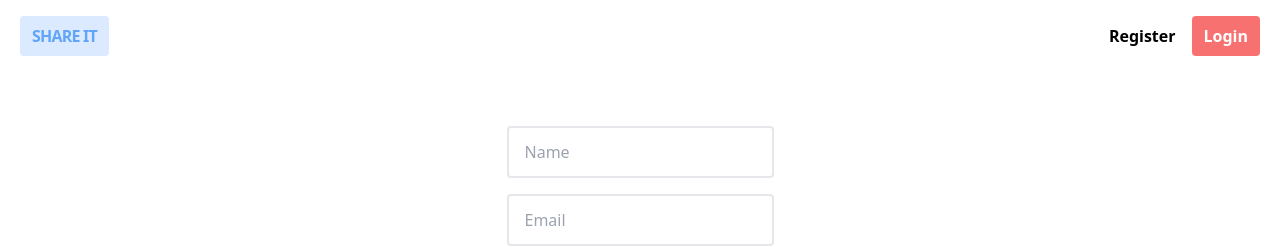
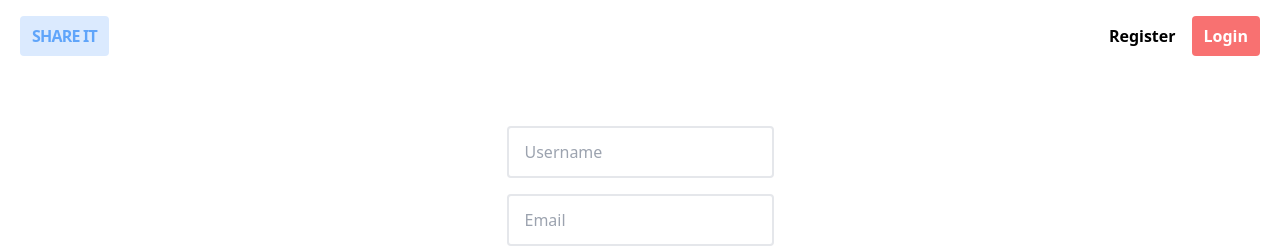
Before and after one commit to iamsomraj/SHARE-IT-social-media-application, a Nuxt app in the folder client/: page /register in a window 1280 px wide. Shown: the top 247 px of the page. Built offline with nearby package versions, Linux system fonts and the light colour scheme.

Commit message:
👌 IMPROVE: refactored fields on register

```diff
--- a/client/components/RegisterForm.vue
+++ b/client/components/RegisterForm.vue
@@ -4,7 +4,7 @@
       <div>
         <input
           class="px-4 py-3 outline-none border-2 border-gray-200 rounded"
-          placeholder="Name"
+          placeholder="Username"
           v-model="name"
         />
       </div>
```
